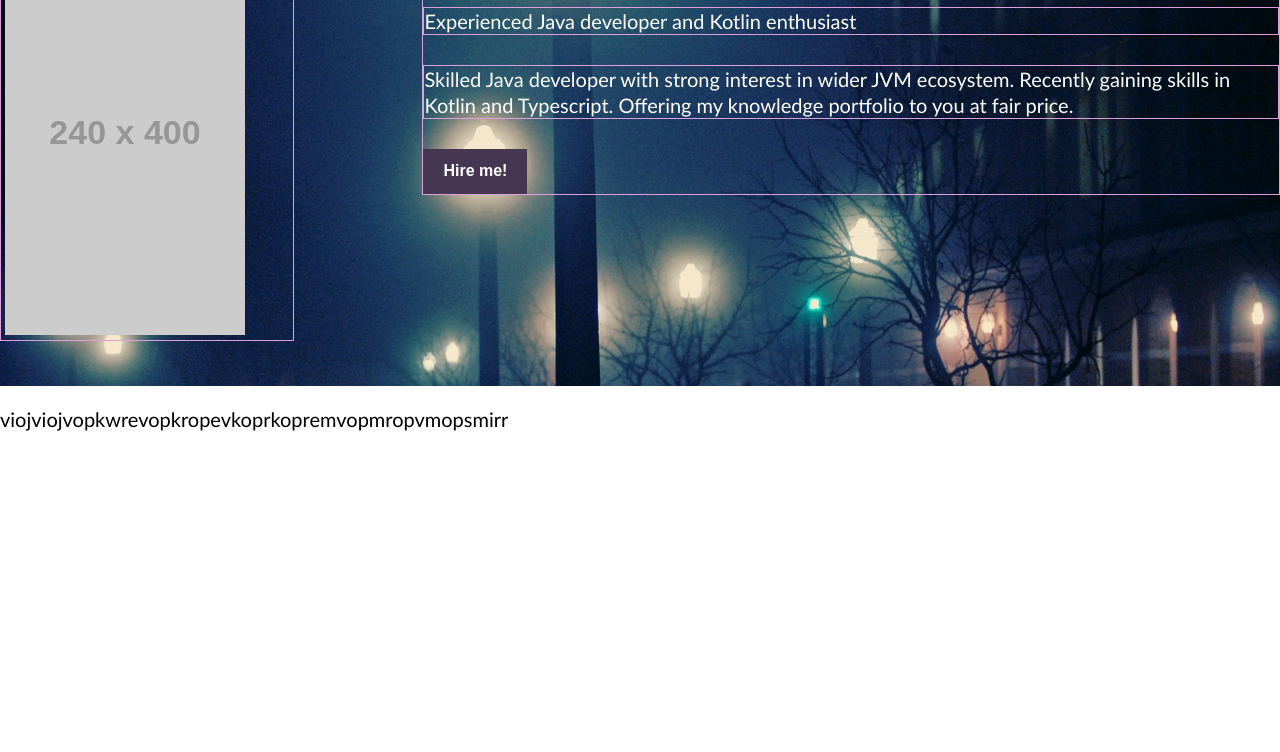
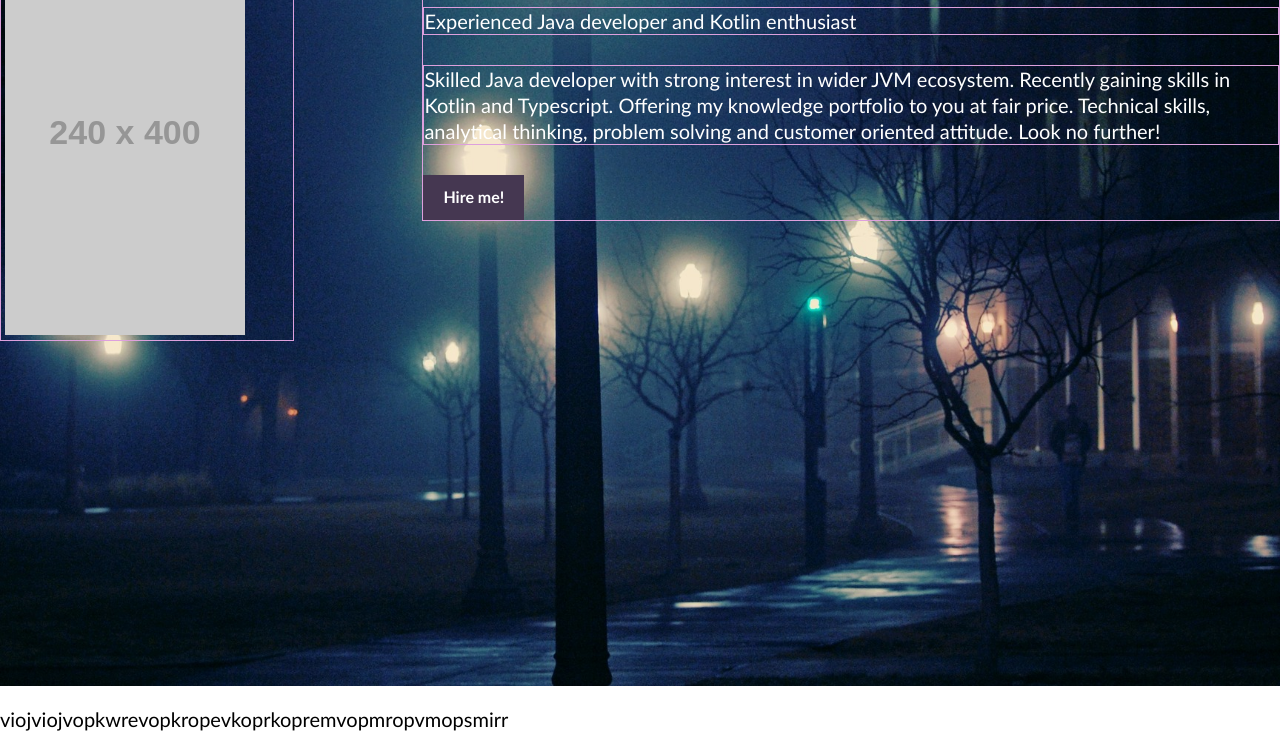
Before and after one commit to bbelovic/web-design-playground, a plain HTML site: page landing-page.html in a window 1280 px wide. Shown: the part 114-866 px from the top of the page. Before the commit the page ends 800 px from the top, so only its background shows below. Drawn offline with Linux system fonts and the light colour scheme; placeholder pictures from the web are drawn by us.

Commit message:
Still landing page

```diff
--- a/landing-page.html
+++ b/landing-page.html
@@ -19,7 +19,7 @@
                 background-size: cover;
                 padding-bottom: 1em;
                 width: 100vw;
-                height: 500px;
+                height: 100vh;
             }
 
             .header-image {
@@ -61,6 +61,7 @@
                 background-color: #453751;
                 border: none;
                 font-weight: bold;
+                font-family: inherit;
                 color: white;
                 font-size: 1em;
                 padding: 0.75em 1.25em;
@@ -82,9 +83,9 @@
                 </div>
                 <div class="intro">
                     Skilled Java developer with strong interest in wider JVM ecosystem. Recently gaining skills in Kotlin and Typescript. Offering my knowledge portfolio
-                    to you at fair price.
+                    to you at fair price. Technical skills, analytical thinking, problem solving and customer oriented attitude. Look no further!
                 </div>
-                <button class="btn">Hire me!</button>
+                <button class="btn" type="button">Hire me!</button>
             </div>
 
         </div>
```
